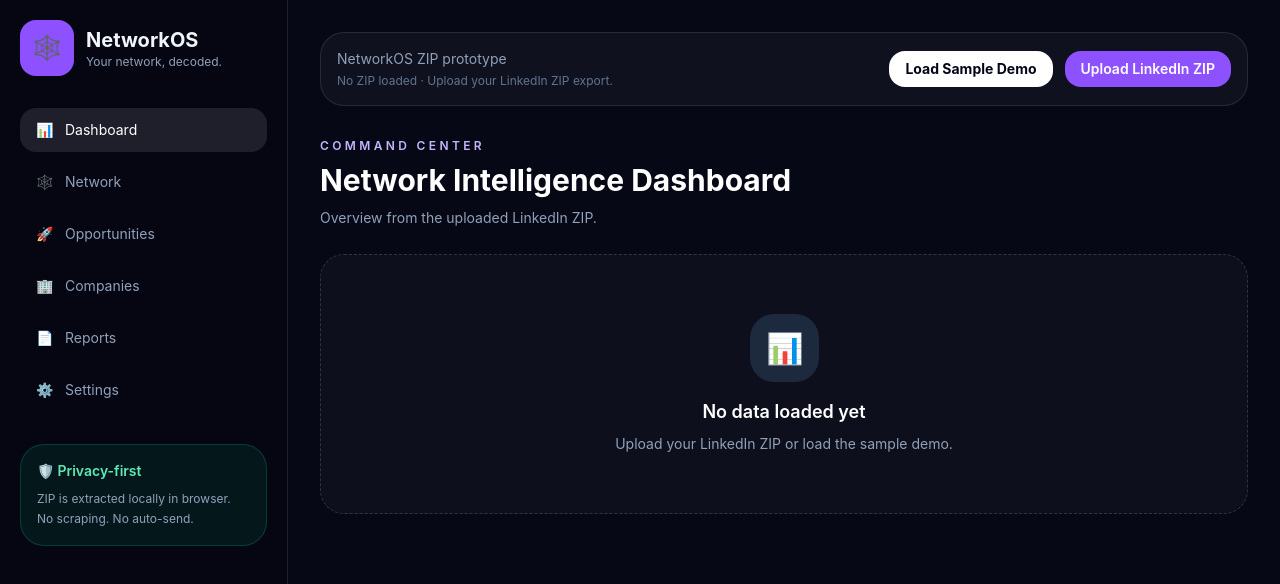
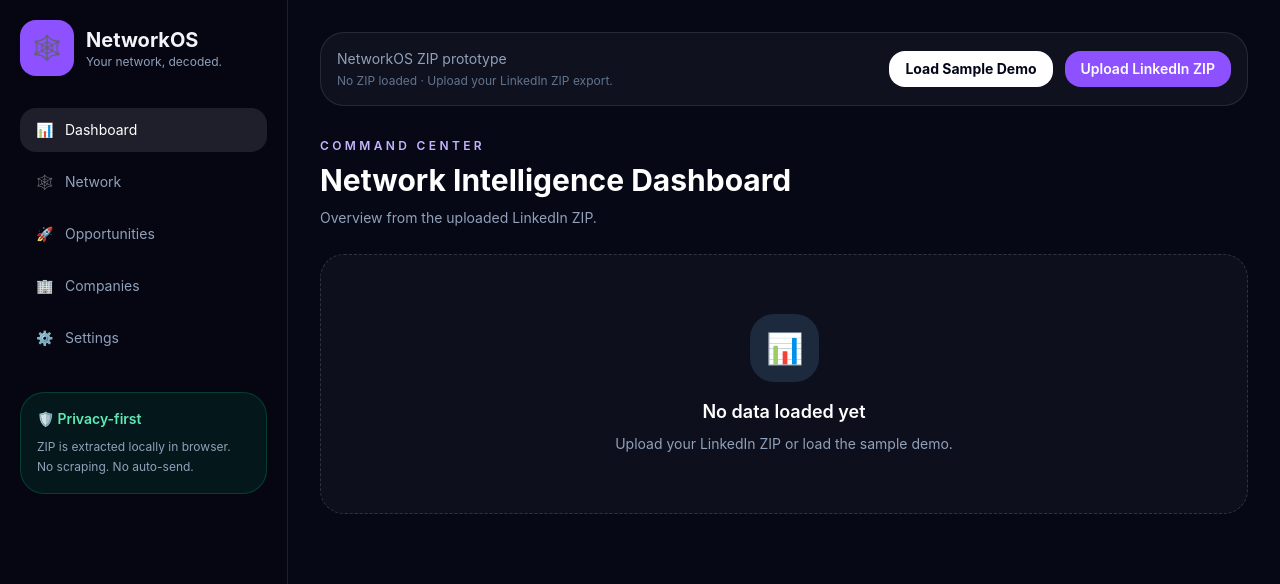
Before and after one commit to powaromkar691-del/network_os, a React (Vite) app: page / in a window 1280 px wide. Shown: the top 584 px of the page. Built offline with nearby package versions, Linux system fonts and the light colour scheme.

Commit message:
refactor: simplify navigation architecture

```diff
--- a/src/App.jsx
+++ b/src/App.jsx
@@ -1,5 +1,5 @@
 import NetworkView from "./views/NetworkView";
-import ReportsView from "./views/ReportsView";
+
 import SettingsView from "./views/SettingsView";
 import { useMemo, useState } from "react";
 
@@ -301,7 +301,7 @@
     ["opportunity", "Opportunities", "🚀"],
 
     ["company", "Companies", "🏢"],
-    ["reports", "Reports", "📄"],
+
     ["settings", "Settings", "⚙️"]
   ];
 
@@ -493,9 +493,7 @@
           )}
 
 
-          {active === "reports" && (
-            <ReportsView />
-          )}
+
 
           {active === "settings" && (
             <SettingsView
--- a/src/views/ReportsView.jsx
+++ /dev/null
@@ -1,3 +0,0 @@
-export default function ReportsView() {
-  return <div>Reports View</div>;
-}
```
